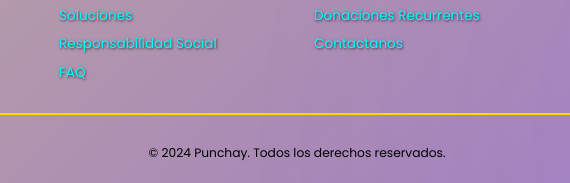
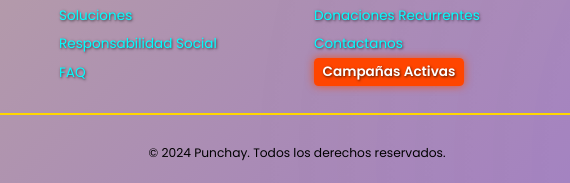
Before and after one commit to landeo29/PUNCHALL_FINAL, a plain HTML site: page index.html in a window 1280 px wide. Shown: the part 3427-3610 px from the top of the page, 343-913 px from the left. Drawn offline with nearby package versions, Linux system fonts and the light colour scheme; no server answers.

Commit message:
cambios idioma

```diff
--- a/assets/stilos/estilo.css
+++ b/assets/stilos/estilo.css
@@ -461,6 +461,20 @@ text-shadow: 1px 1px 3px rgba(0, 0, 0, 0.7);
     font-size: 1rem;
 }
 
+.footer__services .especial a {
+    font-weight: bold;
+    color: #fff;
+    background-color: #ff4500;
+    padding: 5px 10px;
+    border-radius: 5px;
+    box-shadow: 0 0 10px rgba(255, 69, 0, 0.8);
+    transition: all 0.3s ease-in-out;
+}
+.footer__services .especial a:hover {
+    transform: scale(1.1);
+}
+
+
 .footer__links ul li a:hover {
     color: #ffd700; /* Cambia a dorado */
     transform: translateX(5px); /* Se desplaza un poco hacia la derecha */
--- a/index.html
+++ b/index.html
@@ -210,6 +210,7 @@
         <li><a href="https://www.paypal.com/donate?hosted_button_id=4XLEY7KZ55W9N" data-translate>Donaciones Unicas</a></li>
         <li><a href="https://www.paypal.com/donate?hosted_button_id=4XLEY7KZ55W9N" data-translate>Donaciones Recurrentes</a></li>
         <li><a href="Contacto.html" data-translate>Contactanos</a></li>
+        <li class="especial"><a href="https://fundrazr.com/52Vzw0" data-translate>Campañas Activas</a></li>
       </ul>
     </div>
 
```
Also changed, not shown: Contacto.html (+1 -0 lines), Faqs.html (+1 -0 lines), OportunidaddeColaboración.html (+1 -0 lines), ResponsabilidadSocial.html (+1 -0 lines), Servicios.html (+1 -0 lines), SobreNosotros.html (+1 -0 lines).
